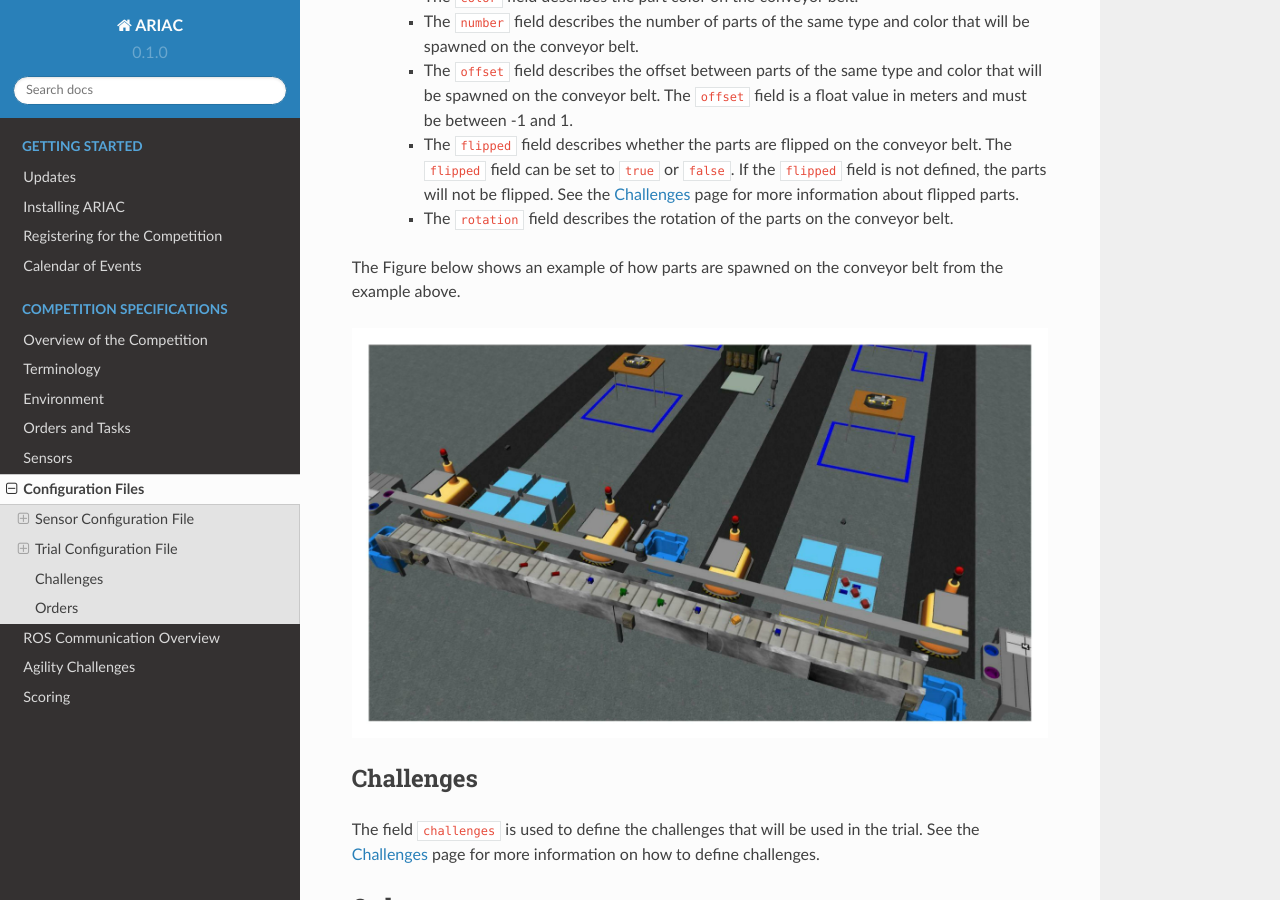
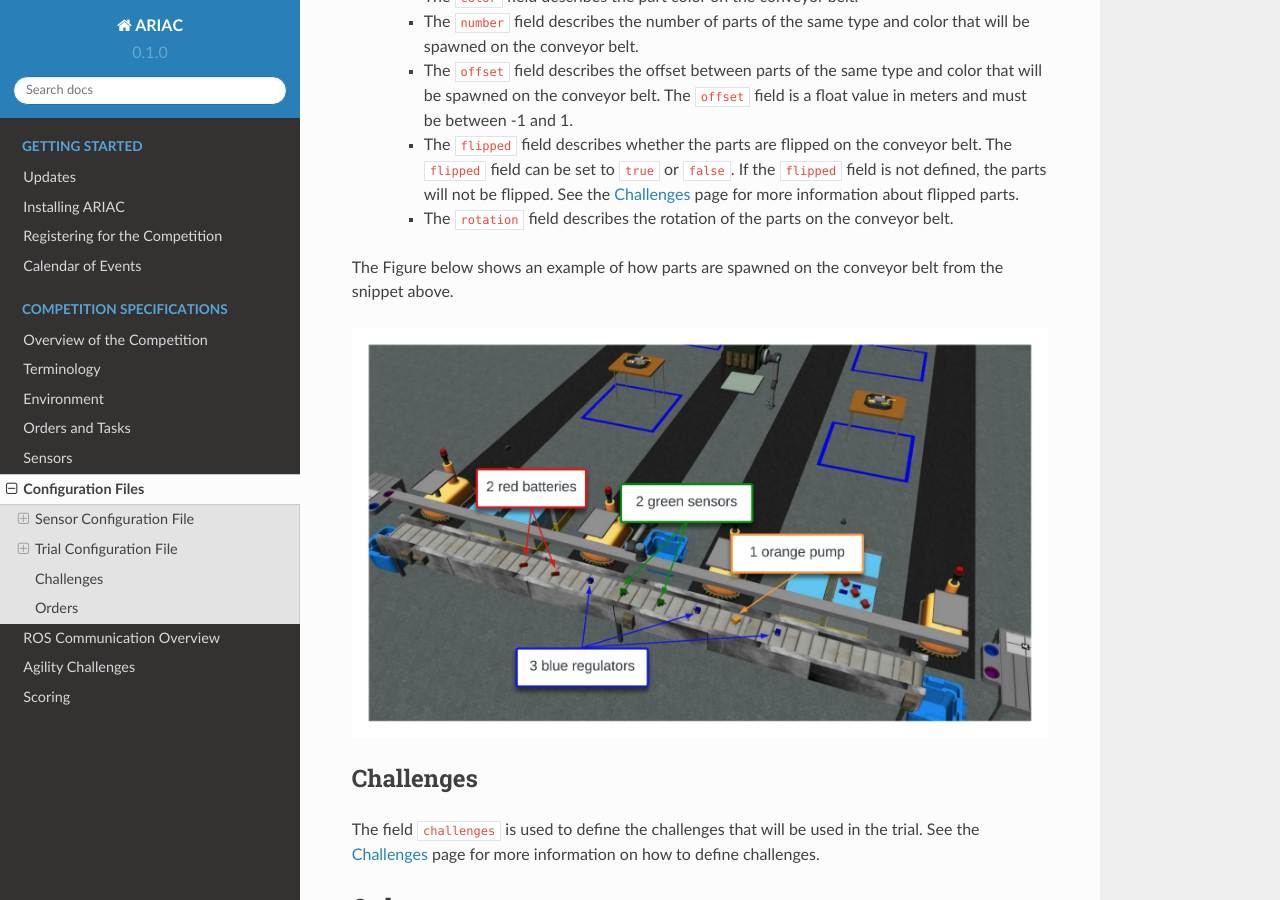
Before and after one commit to usnistgov/ARIAC, a Sphinx documentation site: the page built from docs/competition/trials.md, in a window 1280 px wide and 900 px high, scrolled down 6896 px. Built offline with Sphinx 7.4.7 and the Read the Docs theme 2.0.0, drawn with Linux system fonts in a browser that asks for light colours.

Commit message:
added contents to trials.md

```diff
--- a/docs/competition/trials.md
+++ b/docs/competition/trials.md
@@ -235,7 +235,7 @@ Some trials require parts to be spawned on the conveyor belt. It can happen that
     * The `flipped` field describes whether the parts are flipped on the conveyor belt. The `flipped` field can be set to `true` or `false`. If the `flipped` field is not defined, the parts will not be flipped. See the [Challenges](challenges.md) page for more information about flipped parts.
     * The `rotation` field describes the rotation of the parts on the conveyor belt.
 
-The Figure below shows an example of how parts are spawned on the conveyor belt from the example above.
+The Figure below shows an example of how parts are spawned on the conveyor belt from the snippet above.
 
 ![](../images/ConveyorRandomParts.jpeg)
 
```
Also changed, not shown: docs/images/ConveyorRandomParts.jpeg.
